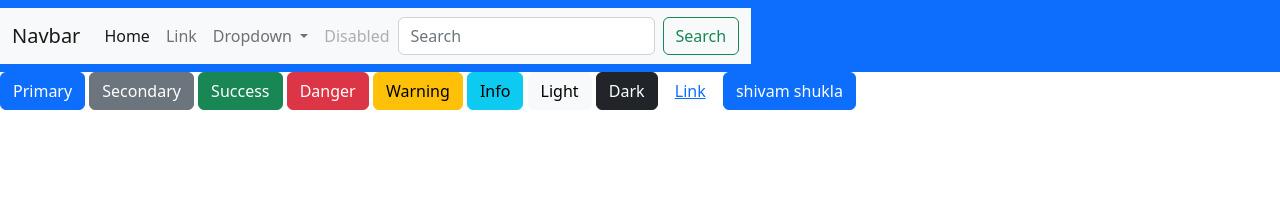
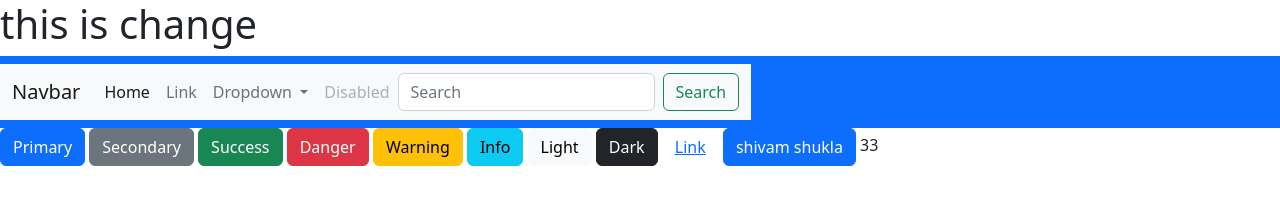
Before and after one commit to atul8077/shivakant.github.i, a plain HTML site: page indexs.html in a window 1280 px wide. Drawn offline with Linux system fonts and the light colour scheme.

Commit message:
Rename index.html to indexs.html

```diff
--- a/indes.html
+++ b/indexs.html
@@ -11,6 +11,7 @@
 <i class="bi bi-1-square"></i>
 
 <body>
+    <h1> this is change </h1>
     <nav class="navbar navbar-dark bg-primary">
         <!-- Navbar content -->
 
@@ -64,7 +65,7 @@
 
 
     <a href="" class="btn btn-primary">shivam shukla</a>
-
+33
 </body>
 
 </html>
```
